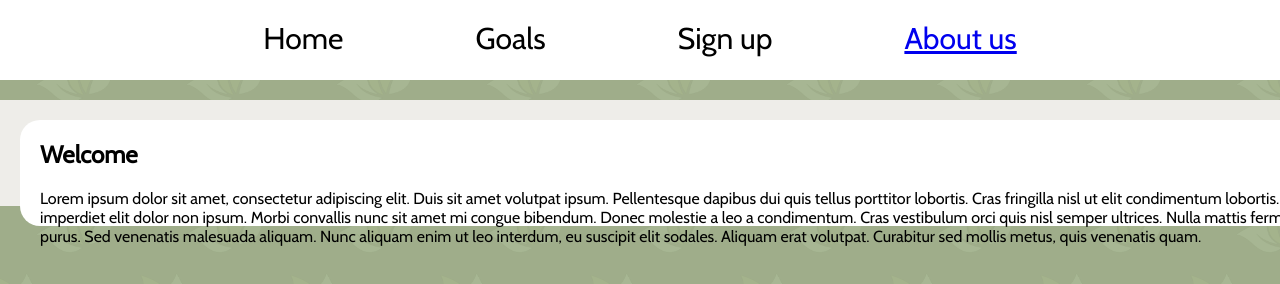
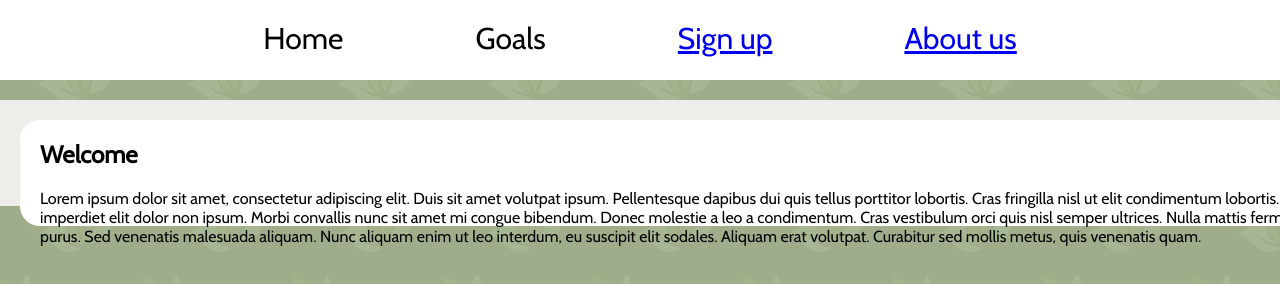
Before and after one commit to AdamHewitt707/web-dev-nsg, a plain HTML site: page index.html in a window 1280 px wide. Shown: the top 284 px of the page. Drawn offline with Linux system fonts and the light colour scheme.

Commit message:
more links
forgot to link to sign up in last merge

```diff
--- a/index.html
+++ b/index.html
@@ -18,7 +18,7 @@
                 <ul>
                     <li>Home</li>
                     <li>Goals</li>
-                    <li>Sign up</li>
+                    <li><a href="sign-up.html">Sign up</a></li>
                     <li><a href="about-us.html">About us</a></li>
                 </ul>
             </nav>
```
Also changed, not shown: about-us.html (+1 -1 lines).
